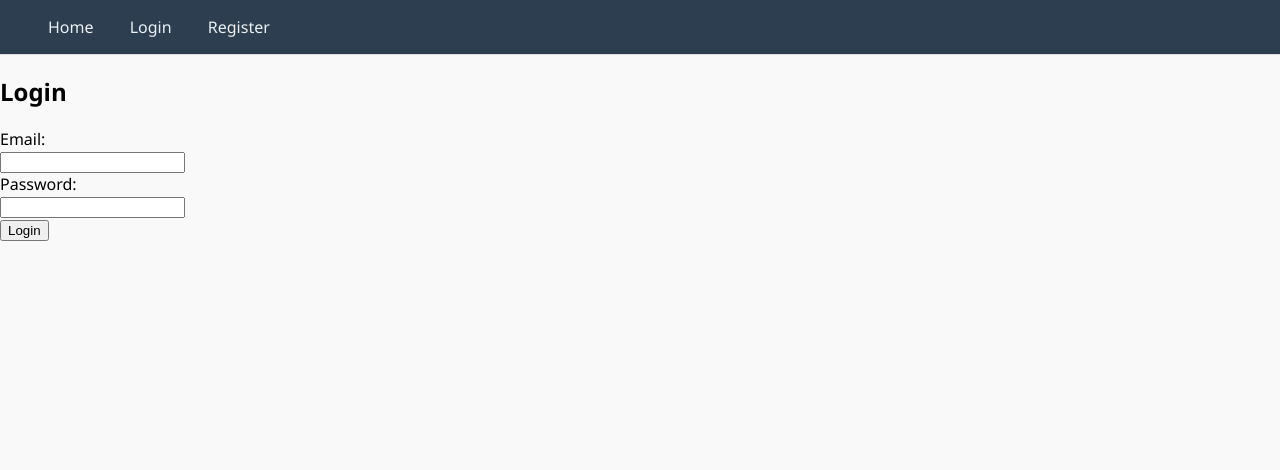
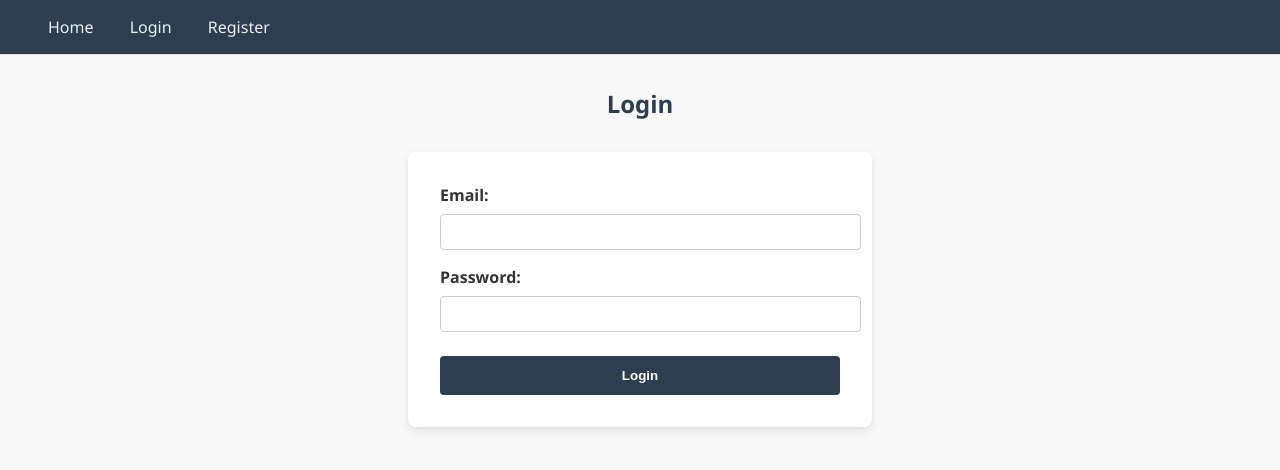
Before and after one commit to praveshgrewal/E-Shop, a Flask app: page /login in a window 1280 px wide. Shown: the top 470 px of the page. Run offline with Flask 3, Linux system fonts and the light colour scheme.

Commit message:
Update login.html

```diff
--- a/templates/login.html
+++ b/templates/login.html
@@ -1,11 +1,16 @@
 {% extends 'base.html' %}
 {% block content %}
-<h2>Login</h2>
-<form method="POST">
-    <label>Email:</label><br />
-    <input type="email" name="email" required /><br />
-    <label>Password:</label><br />
-    <input type="password" name="password" required /><br />
-    <button type="submit">Login</button>
+<h2 style="text-align: center; color: #2c3e50; margin-top: 2rem;">Login</h2>
+
+<form method="POST" style="max-width: 400px; margin: 2rem auto; background: #ffffff; padding: 2rem; border-radius: 8px; box-shadow: 0 4px 10px rgba(0, 0, 0, 0.1);">
+    <label style="display: block; margin-bottom: 0.5rem; font-weight: bold; color: #333;">Email:</label>
+    <input type="email" name="email" required style="width: 100%; padding: 0.6rem; margin-bottom: 1rem; border: 1px solid #ccc; border-radius: 4px;" />
+
+    <label style="display: block; margin-bottom: 0.5rem; font-weight: bold; color: #333;">Password:</label>
+    <input type="password" name="password" required style="width: 100%; padding: 0.6rem; margin-bottom: 1.5rem; border: 1px solid #ccc; border-radius: 4px;" />
+
+    <button type="submit" style="width: 100%; padding: 0.75rem; background-color: #2c3e50; color: white; border: none; border-radius: 4px; font-weight: bold; cursor: pointer;">
+        Login
+    </button>
 </form>
 {% endblock %}
```
